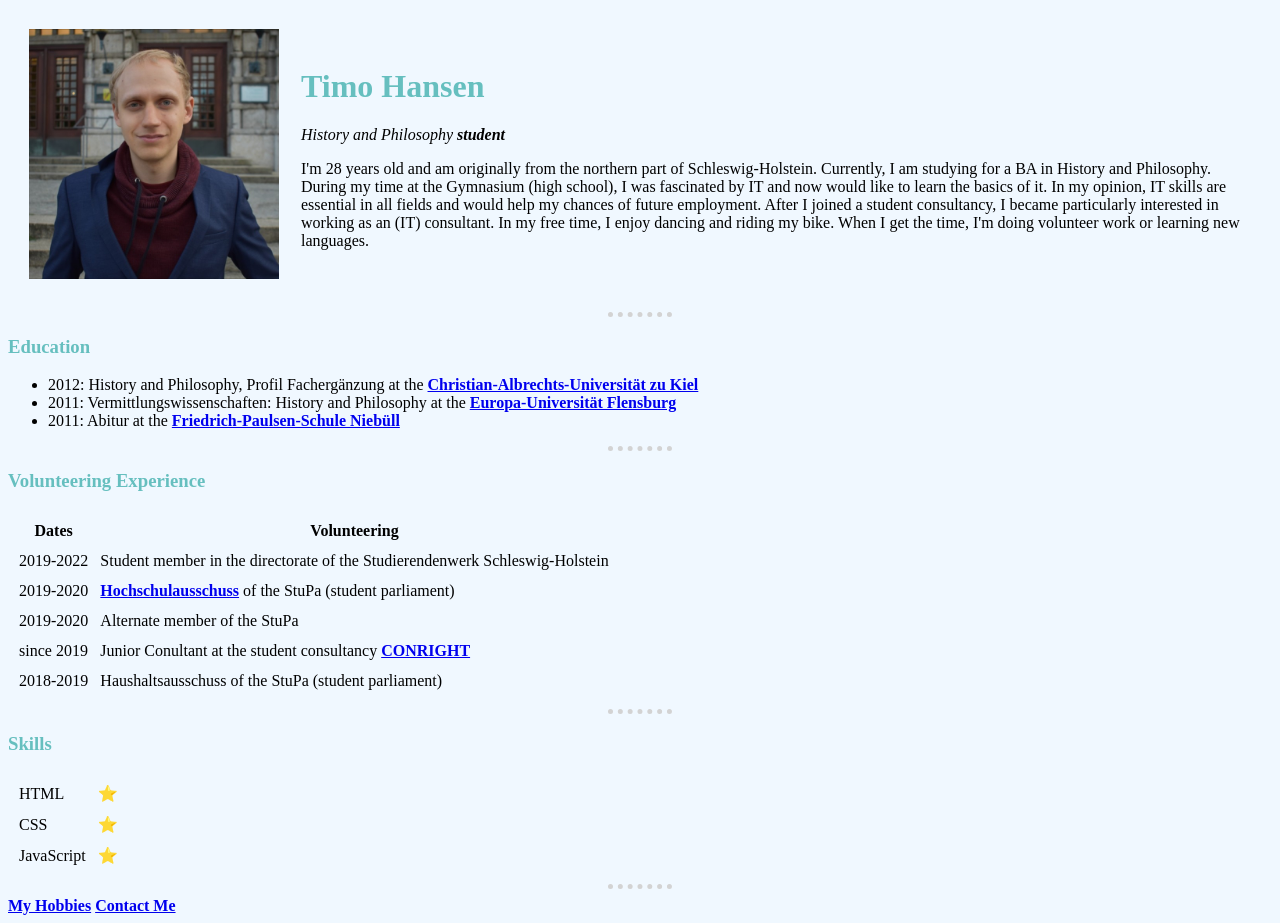
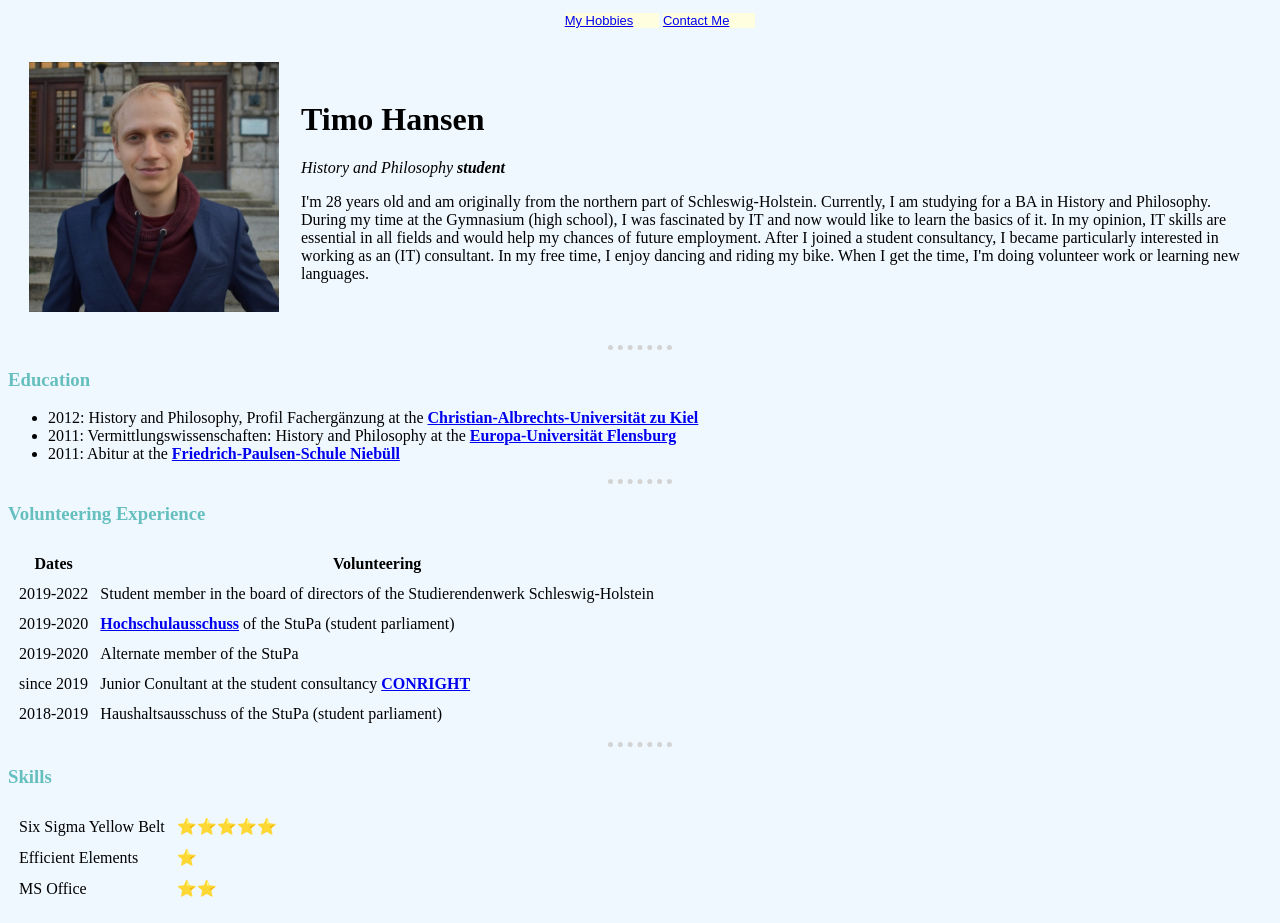
Before and after one commit to TimoDeveloper/WebDev, a plain HTML site: page HTML - Personal Site/index.html in a window 1280 px wide. Drawn offline with Linux system fonts and the light colour scheme.

Commit message:
navbar etc.

```diff
--- a/HTML - Personal Site/css/styles.css
+++ b/HTML - Personal Site/css/styles.css
@@ -2,8 +2,22 @@ body {
   background-color: aliceblue;
 }
 
+.nav1 {
+  color: black;
+  background-color: lightyellow;
+  display: inline-block;
+  padding-right: 2em;
+  list-style: none;
+}
+
+.navbar {
+  text-align: center;
+  font-family: fantasy;
+  font-size: small;
+}
+
 h1 {
-  color: #66BFBF;
+  color: black;
 }
 
 h3 {
--- a/HTML - Personal Site/index.html
+++ b/HTML - Personal Site/index.html
@@ -4,10 +4,20 @@
     <meta charset="utf-8">
     <title>Timo's Personal Site</title>
     <link rel="stylesheet" href="css/styles.css">
-
+    <link rel="icon" href="images/favicon.ico">
   </head>
 
   <body>
+    <header>
+      <nav>
+        <div class="navbar">
+          <ul>
+            <li class="nav1"><a href="hobbies.html">My Hobbies</a></li>
+            <li class="nav1"><a href="contact-me.html">Contact Me</a></li>
+          </ul>
+        </div>
+      </nav>
+    </header>
     <table cellspacing ="20">
       <tr>
         <td>  <img src="images/timo.jpg" alt="Timo's profile picture"></td>
@@ -35,7 +45,7 @@
      <tbody>
        <tr>
          <td>2019-2022</td>
-         <td>Student member in the directorate of the Studierendenwerk Schleswig-Holstein</td>
+         <td>Student member in the board of directors of the Studierendenwerk Schleswig-Holstein</td>
        </tr>
        <tr>
          <td>2019-2020</td>
@@ -59,20 +69,17 @@
     <h3>Skills</h3>
       <table cellspacing="10">
         <tr>
-          <td>HTML</td>
+          <td>Six Sigma Yellow Belt</td>
+          <td>⭐⭐⭐⭐⭐</td>
+        </tr>
+        <tr>
+          <td>Efficient Elements</td>
           <td>⭐</td>
         </tr>
         <tr>
-          <td>CSS</td>
-          <td>⭐</td>
-        </tr>
-        <tr>
-          <td>JavaScript</td>
-          <td>⭐</td>
+          <td>MS Office</td>
+          <td>⭐⭐</td>
         </tr>
       </table>
-    <hr>
-    <strong><a href="hobbies.html">My Hobbies</a></strong>
-    <strong><a href="contact-me.html">Contact Me</a></strong>
   </body>
 </html>
```
